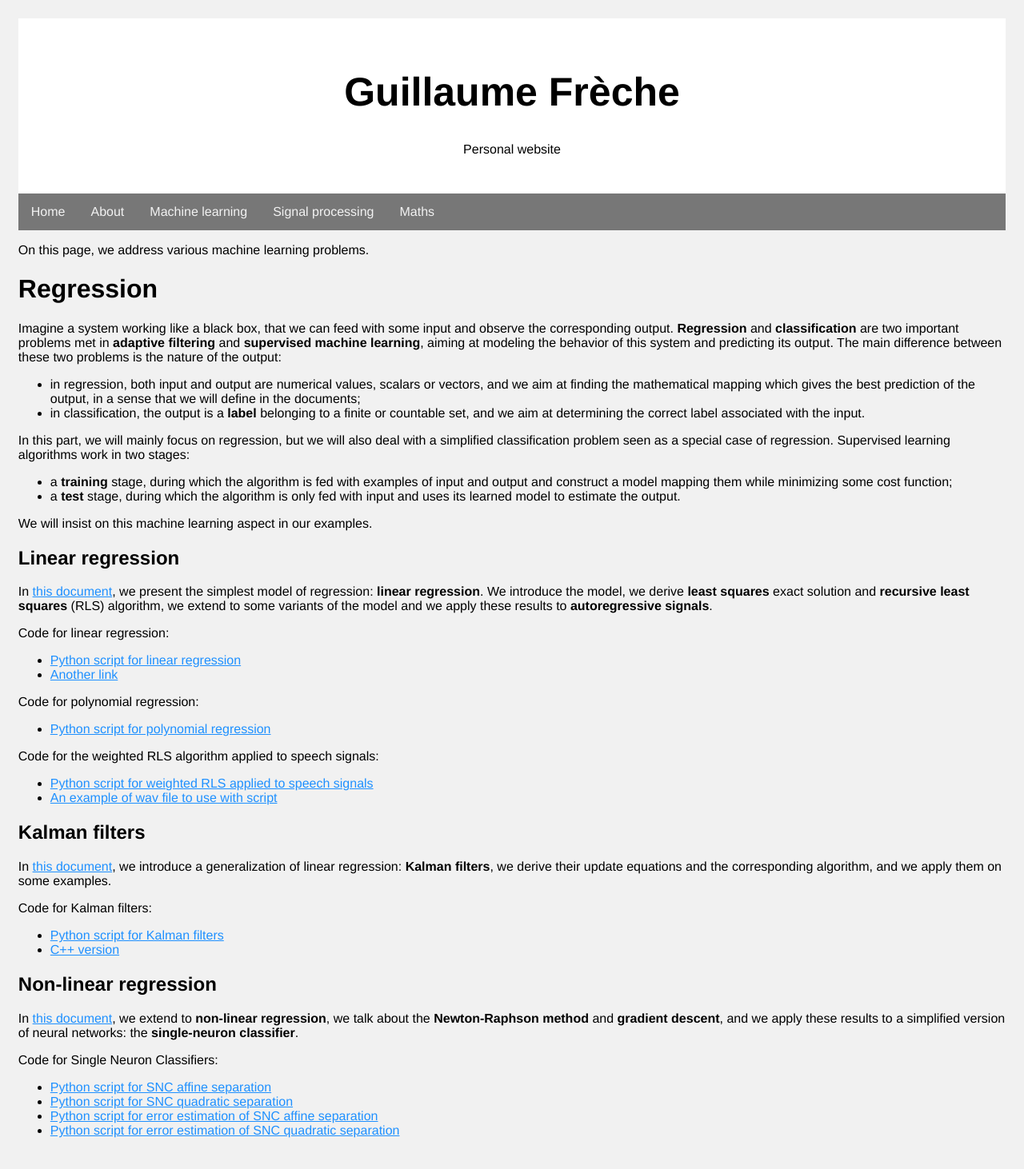
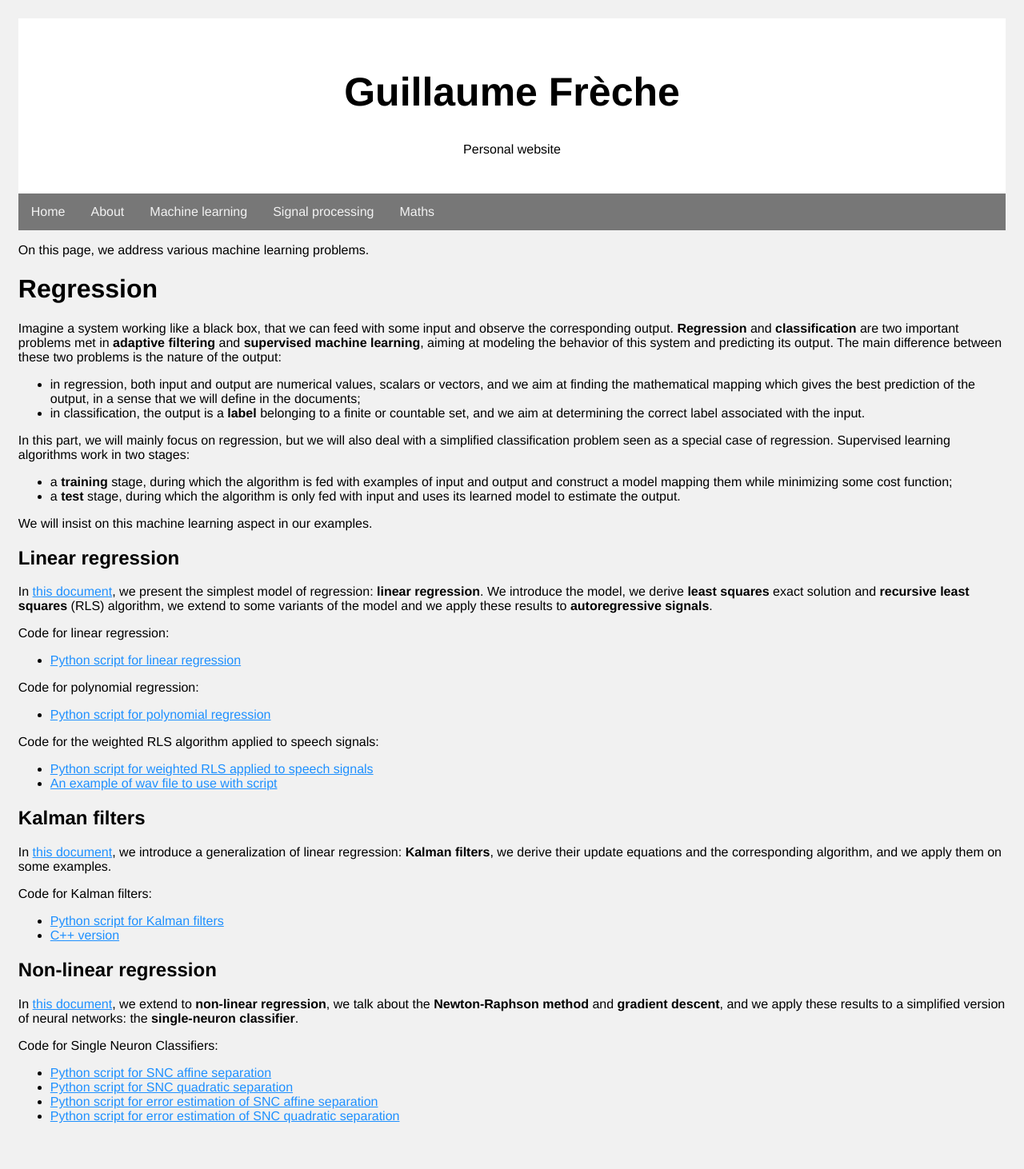
Before and after one commit to grfreche/grfreche.github.io, a Jekyll site: the page built from machine_learning/machine_learning.md, in a window 1280 px wide. Shown: the whole page at 80% size. Built offline with Jekyll 4.4.1, drawn with Linux system fonts in a browser that asks for light colours.

Commit message:
Update machine_learning.md

```diff
--- a/machine_learning/machine_learning.md
+++ b/machine_learning/machine_learning.md
@@ -38,15 +38,14 @@
 we extend to some variants of the model and we apply these results to **autoregressive signals**.
 
 Code for linear regression:
-* <a href="python_RLS" class="image fit">Python script for linear regression</a>
-* [Another link](python_RLS)
+* [Python script for linear regression](python_RLS)
 
 Code for polynomial regression:
-* <a href="python_polynomial_regression" class="image fit">Python script for polynomial regression</a>
+* [Python script for polynomial regression](python_polynomial_regression)
 
 Code for the weighted RLS algorithm applied to speech signals:
-* <a href="python_weighted_RLS" class="image fit">Python script for weighted RLS applied to speech signals</a>
-* <a href="https://grfreche.github.io/sources/linear_regression/hello.wav" class="image fit">An example of wav file to use with script</a>
+* [Python script for weighted RLS applied to speech signals](python_weighted_RLS)
+* [An example of wav file to use with script](/sources/linear_regression/hello.wav)
 
 ## Kalman filters
 
@@ -55,8 +54,8 @@
 we derive their update equations and the corresponding algorithm, and we apply them on some examples.
 
 Code for Kalman filters:
-* <a href="python_kalman" class="image fit">Python script for Kalman filters</a>
-* <a href="cpp_kalman" class="image fit">C++ version</a>
+* [Python script for Kalman filters](python_kalman)
+* [C++ version](cpp_kalman)
 
 ## Non-linear regression
 
@@ -65,9 +64,10 @@
 and we apply these results to a simplified version of neural networks: the **single-neuron classifier**.
 
 Code for Single Neuron Classifiers:
-* <a href="python_SNC_affine" class="image fit">Python script for SNC affine separation</a>
-* <a href="python_SNC_quadratic" class="image fit">Python script for SNC quadratic separation</a>
-* <a href="python_SNC_affine_error" class="image fit">Python script for error estimation of SNC affine separation</a>
-* <a href="python_SNC_quadratic_error" class="image fit">Python script for error estimation of SNC quadratic separation</a>
+
+* [Python script for SNC affine separation](python_SNC_affine)
+* [Python script for SNC quadratic separation](python_SNC_quadratic)
+* [Python script for error estimation of SNC affine separation](python_SNC_affine_error)
+* [Python script for error estimation of SNC quadratic separation](python_SNC_quadratic_error)
 
 [jekyll-organization]: https://github.com/jekyll
```
